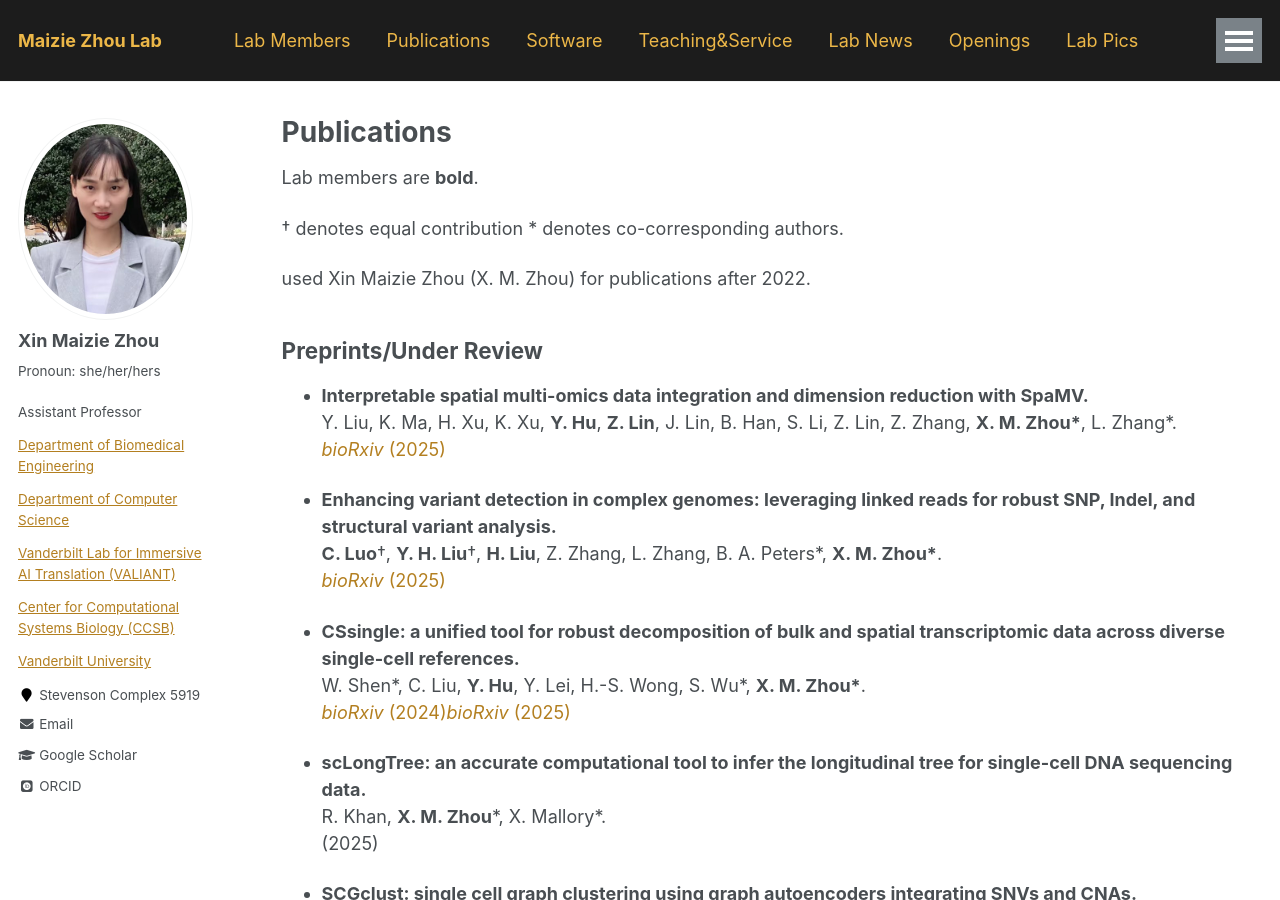
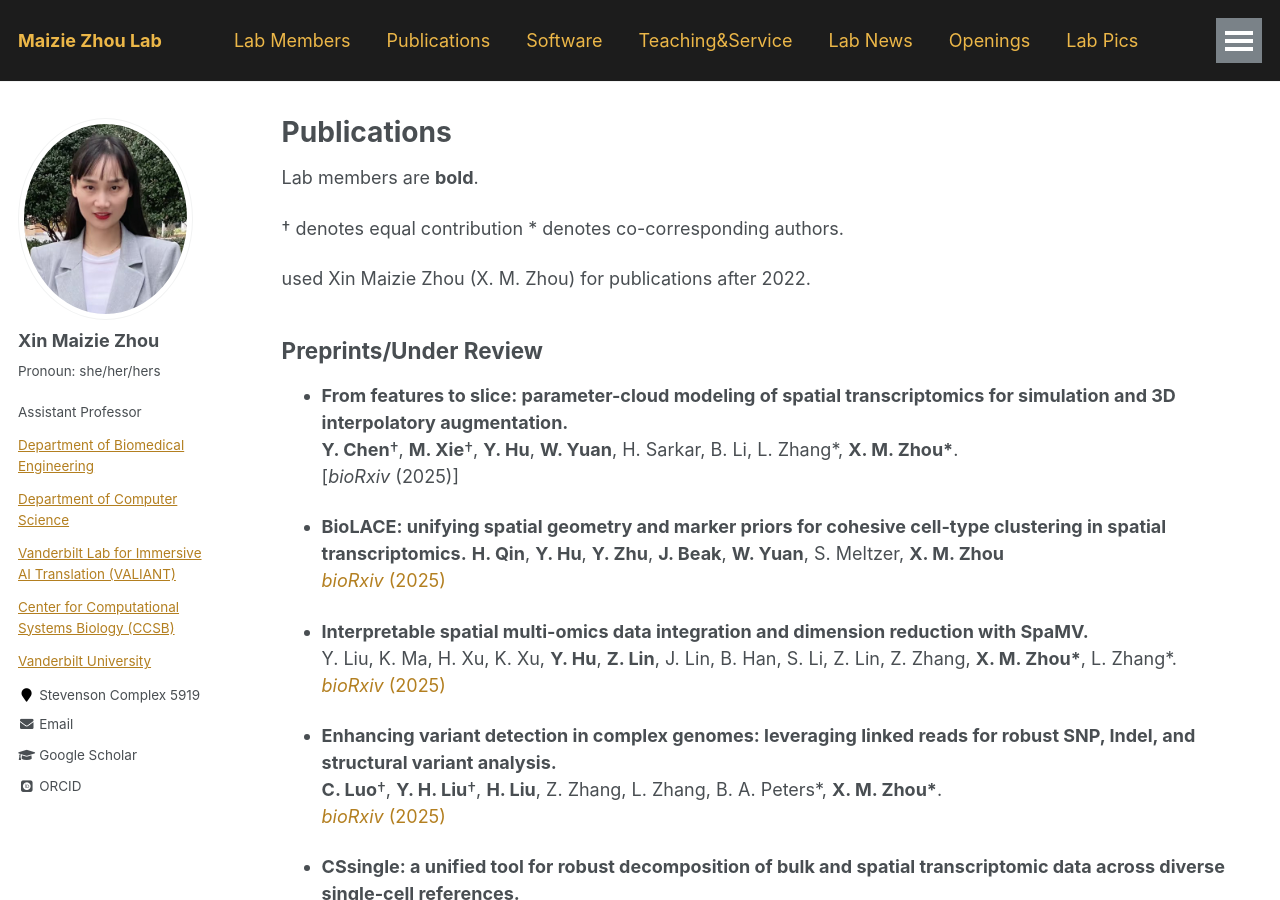
Before and after one commit to maiziezhoulab/Maiziezhoulab.github.io, a Jekyll site: the page built from _pages/publications.md, in a window 1280 px wide and 900 px high. Built offline with Jekyll 4.4.1, drawn with Linux system fonts in a browser that asks for light colours; some web fonts are replaced.

Commit message:
Update publications.md

```diff
--- a/_pages/publications.md
+++ b/_pages/publications.md
@@ -24,6 +24,14 @@ Lab members are **bold**.
 used Xin Maizie Zhou (X. M. Zhou) for publications after 2022.
 
 ## Preprints/Under Review
+- **From features to slice: parameter-cloud modeling of spatial transcriptomics for simulation and 3D interpolatory augmentation.**
+  **Y. Chen**†, **M. Xie**†, **Y. Hu**, **W. Yuan**, H. Sarkar, B. Li, L. Zhang\*, **X. M. Zhou\***.
+  [_bioRxiv_ (2025)]
+
+- **BioLACE: unifying spatial geometry and marker priors for cohesive cell-type clustering in spatial transcriptomics.**
+  **H. Qin**, **Y. Hu**, **Y. Zhu**, **J. Beak**, **W. Yuan**, S. Meltzer, **X. M. Zhou**
+  [_bioRxiv_ (2025)](https://www.biorxiv.org/content/10.64898/2025.12.01.691603v1)
+
 - **Interpretable spatial multi-omics data integration and dimension reduction with SpaMV.**
    Y. Liu, K. Ma, H. Xu, K. Xu, **Y. Hu**, **Z. Lin**, J. Lin, B. Han, S. Li, Z. Lin, Z. Zhang, **X. M. Zhou\***, L. Zhang\*.
   [_bioRxiv_ (2025)](https://www.biorxiv.org/content/10.1101/2025.08.02.668264v1)
```
